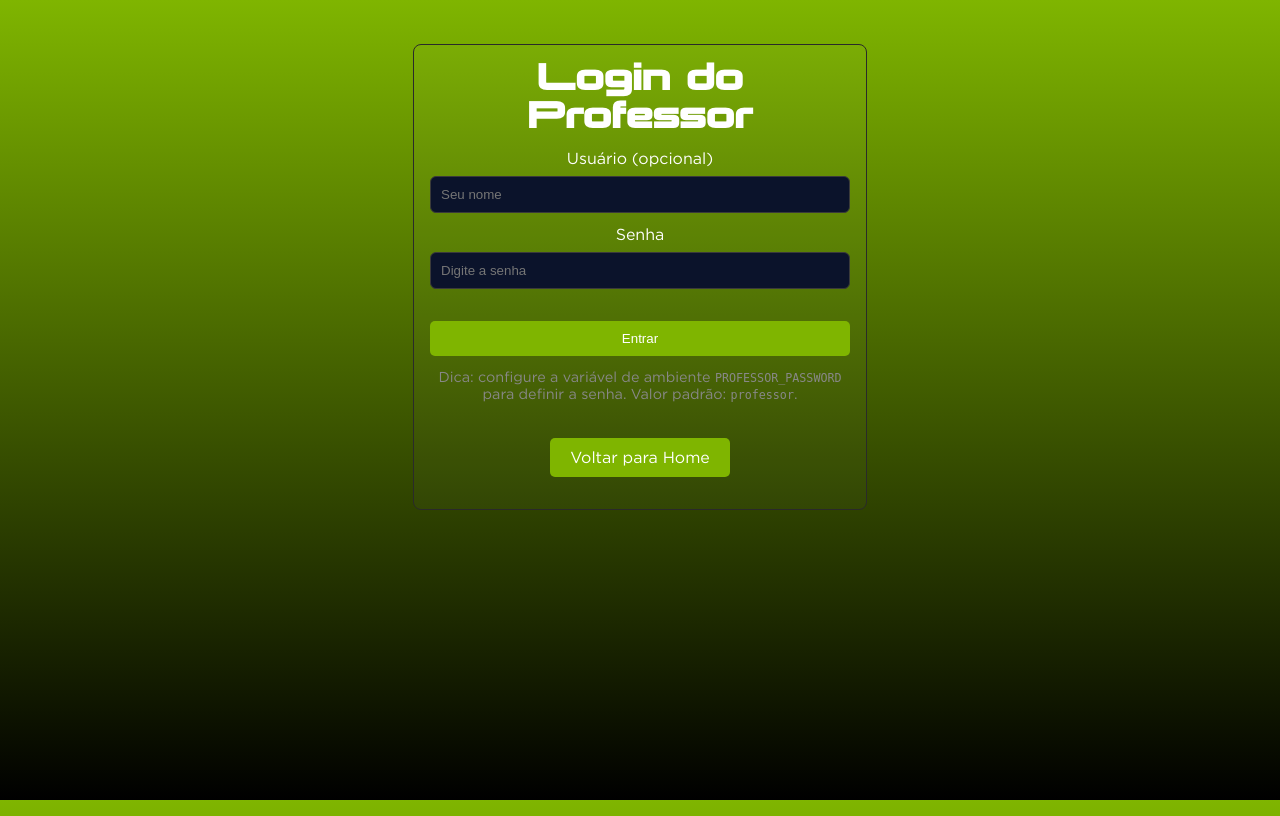
After one commit to haroldocurti/Cosmo-Casa, a Flask app: page /professor/login in a window 1280 px wide. The commit adds this page. Run offline with Flask 3, Linux system fonts and the light colour scheme; data comes from the database, SQL or seed files in the repository; both versions use the stored data as it was after the commit.

Commit message:
Criando tela de loin professor

```diff
--- a/routes/professor.py
+++ b/routes/professor.py
@@ -5,12 +5,139 @@ import sqlite3
 import logging
 from datetime import datetime
 
-from flask import Blueprint, render_template, request, redirect, url_for, Response
+from flask import Blueprint, render_template, request, redirect, url_for, Response, session
+import os
+from werkzeug.security import check_password_hash, generate_password_hash
 
 from services.db import db_manager
 
 
 professor_bp = Blueprint('professor', __name__)
+
+
+# --- Proteção de acesso (RBAC) para rotas do blueprint professor ---
+@professor_bp.before_request
+def _require_professor_role():
+    """Exige papel 'professor' (ou sessão com professor_id) para acesso.
+
+    - Exceções: rotas de login/logout do professor.
+    - Para requisições GET não autorizadas, redireciona para login com `next`.
+    - Para POST/PUT/DELETE não autorizados, responde 403.
+    """
+    allowed = {
+        'professor.professor_login',
+        'professor.professor_logout',
+    }
+    if request.endpoint in allowed:
+        return None
+    try:
+        if (session.get('user_role') in {'professor', 'admin'}) or session.get('professor_id'):
+            return None
+    except Exception:
+        pass
+    if request.method == 'GET':
+        # Redireciona para login preservando destino
+        return redirect(url_for('professor.professor_login', next=request.path))
+    return Response("Acesso negado: professor requerido.", status=403)
+
+
+@professor_bp.route('/login', methods=['GET', 'POST'], endpoint='professor_login')
+def login():
+    """Login simples de professor usando senha de ambiente.
+
+    Define `session['user_role']='professor'` e `session['professor_id']` ao autenticar.
+    """
+    erro = None
+    # Garantir tabela e admin padrão
+    try:
+        with sqlite3.connect(db_manager.db_path) as conn:
+            cursor = conn.cursor()
+            cursor.execute('''
+                CREATE TABLE IF NOT EXISTS admins (
+                    id INTEGER PRIMARY KEY AUTOINCREMENT,
+                    username TEXT UNIQUE NOT NULL,
+                    password_hash TEXT NOT NULL,
+                    must_change INTEGER DEFAULT 1,
+                    created_at TEXT
+                )
+            ''')
+            cursor.execute('SELECT COUNT(*) FROM admins')
+            count = cursor.fetchone()[0]
+            if count == 0:
+                # Cria admin padrão com senha 'admin' e exige troca
+                default_hash = generate_password_hash('admin')
+                cursor.execute(
+                    'INSERT INTO admins (username, password_hash, must_change, created_at) VALUES (?, ?, ?, ?)',
+                    ('admin', default_hash, 1, datetime.utcnow().isoformat())
+                )
+                conn.commit()
+    except Exception:
+        logging.exception('Falha ao garantir tabela admins')
+
+    if request.method == 'POST':
+        usuario = (request.form.get('usuario') or '').strip()
+        senha = request.form.get('senha') or ''
+        # Autenticar via tabela admins (por enquanto, apenas usuário 'admin')
+        try:
+            with sqlite3.connect(db_manager.db_path) as conn:
+                cursor = conn.cursor()
+                cursor.execute('SELECT id, username, password_hash, must_change FROM admins WHERE username = ?', ('admin',))
+                row = cursor.fetchone()
+                if row and check_password_hash(row[2], senha):
+                    session['user_role'] = 'admin'
+                    session['professor_id'] = row[0]
+                    session['professor_nome'] = usuario or row[1]
+                    # Se precisa trocar senha, direciona para reset
+                    if (row[3] or 0) == 1:
+                        return redirect(url_for('professor.professor_reset_password', next=request.args.get('next')))
+                    destino = request.args.get('next') or url_for('professor.professor_dashboard')
+                    return redirect(destino)
+                else:
+                    erro = 'Credenciais inválidas. Tente novamente.'
+        except Exception:
+            logging.exception('Falha na autenticação do admin')
+            erro = 'Erro ao autenticar. Tente novamente.'
+    return render_template('professor_login.html', erro=erro)
+
+
+@professor_bp.route('/logout', endpoint='professor_logout')
+def logout():
+    """Logout do professor: limpa sessão e volta para home."""
+    try:
+        for k in ('user_role', 'professor_id', 'professor_nome'):
+            session.pop(k, None)
+    except Exception:
+        pass
+    return redirect(url_for('index'))
+
+
+@professor_bp.route('/reset-password', methods=['GET', 'POST'], endpoint='professor_reset_password')
+def reset_password():
+    """Troca de senha obrigatória no primeiro login do admin."""
+    # Exige estar logado como admin
+    if not (session.get('user_role') == 'admin'):
+        return redirect(url_for('professor.professor_login', next=request.path))
+    erro = None
+    if request.method == 'POST':
+        nova = (request.form.get('nova_senha') or '').strip()
+        confirma = (request.form.get('confirmar_senha') or '').strip()
+        if len(nova) < 6:
+            erro = 'A senha deve ter pelo menos 6 caracteres.'
+        elif nova != confirma:
+            erro = 'As senhas não coincidem.'
+        else:
+            try:
+                with sqlite3.connect(db_manager.db_path) as conn:
+                    cursor = conn.cursor()
+                    cursor.execute('UPDATE admins SET password_hash = ?, must_change = 0 WHERE username = ?',
+                                   (generate_password_hash(nova), 'admin'))
+                    conn.commit()
+                destino = request.args.get('next') or url_for('professor.professor_dashboard')
+                return redirect(destino)
+            except Exception:
+                logging.exception('Falha ao atualizar senha do admin')
+                erro = 'Não foi possível atualizar a senha. Tente novamente.'
+    return render_template('professor_reset_password.html', erro=erro)
 
 
 @professor_bp.route('/dashboard', endpoint='professor_dashboard')
@@ -20,6 +147,8 @@ def dashboard():
     salas = []
     salas_inativas = []
     estatisticas_salas = []
+    must_change_admin = 0
+    professor_nome = session.get('professor_nome') or 'Administrador'
 
     # Salas ativas
     try:
@@ -100,7 +229,27 @@ def dashboard():
     except Exception:
         estatisticas_salas = []
 
-    return render_template('professor_dashboard.html', ranking=ranking, salas=salas, salas_inativas=salas_inativas, estatisticas_salas=estatisticas_salas)
+    # Verificar necessidade de troca de senha (somente admin)
+    try:
+        if session.get('user_role') == 'admin':
+            with sqlite3.connect(db_manager.db_path) as conn:
+                cursor = conn.cursor()
+                cursor.execute('SELECT must_change FROM admins WHERE username = ?', ('admin',))
+                row = cursor.fetchone()
+                if row:
+                    must_change_admin = row[0] or 0
+    except Exception:
+        logging.exception('Falha ao obter flag must_change do admin')
+
+    return render_template(
+        'professor_dashboard.html',
+        ranking=ranking,
+        salas=salas,
+        salas_inativas=salas_inativas,
+        estatisticas_salas=estatisticas_salas,
+        must_change_admin=must_change_admin,
+        professor_nome=professor_nome,
+    )
 
 
 @professor_bp.route('/criar-desafio', methods=['POST'], endpoint='professor_criar_desafio')
@@ -315,6 +464,8 @@ def sala_detalhes(codigo_sala):
 
     """Detalhes da sala e links de acesso dos alunos, lendo exclusivamente do SQLite."""
     print(f'Função sala_detalhes chamada para código: {codigo_sala}')  # Print de depuração
+    must_change_admin = 0
+    professor_nome = session.get('professor_nome') or 'Administrador'
     # Tentar buscar pelo banco (inclui salas inativas)
     sala_db = db_manager.buscar_sala_por_codigo_any(codigo_sala)
     if sala_db:
@@ -388,6 +539,18 @@ def sala_detalhes(codigo_sala):
                 'media_pontos_por_tentativa': 0.0
             }
 
+        # Verificar necessidade de troca de senha (somente admin)
+        try:
+            if session.get('user_role') == 'admin':
+                with sqlite3.connect(db_manager.db_path) as conn:
+                    cursor = conn.cursor()
+                    cursor.execute('SELECT must_change FROM admins WHERE username = ?', ('admin',))
+                    row = cursor.fetchone()
+                    if row:
+                        must_change_admin = row[0] or 0
+        except Exception:
+            logging.exception('Falha ao obter flag must_change do admin (detalhes)')
+
         sala_view = {
             'codigo_sala': sala_db.get('codigo_sala'),
             'nome_sala': sala_db.get('nome_sala'),
@@ -399,7 +562,15 @@ def sala_detalhes(codigo_sala):
             'desafios': desafios,
             'desafio_selecionado_index': sala_db.get('desafio_selecionado_index')
         }
-        return render_template('professor_sala_detalhes.html', sala=sala_view, alunos=alunos, turma_stats=turma_stats, desempenho_desafios=desempenho_desafios)
+        return render_template(
+            'professor_sala_detalhes.html',
+            sala=sala_view,
+            alunos=alunos,
+            turma_stats=turma_stats,
+            desempenho_desafios=desempenho_desafios,
+            must_change_admin=must_change_admin,
+            professor_nome=professor_nome,
+        )
 
     # Apenas SQLite
     return "Sala não encontrada", 404
--- a/static/css/style.css
+++ b/static/css/style.css
@@ -922,7 +922,7 @@ body.conteudo-centralizado.selecao-modulos::before {
 .room-header .share-btn:hover { background-color: var(--btn-hover-bg); color: var(--btn-hover-text); border-color: var(--btn-hover-bg); }
 .room-header .room-right { display: flex; align-items: center; gap: 10px; flex: 0 0 auto; }
 .room-header .action-btn { padding: 8px 12px; background-color: #334155; color: #e0e0e0; border: 1px solid #475569; border-radius: 6px; cursor: pointer; transition: background-color 0.2s, transform 0.1s; }
-.room-header .action-btn:hover { background-color: #475569; transform: translateY(-1px); }
+.room-header .action-btn:hover { background-color: #7FB500; transform: translateY(-1px); }
 .room-info-grid { display: grid; grid-template-columns: repeat(auto-fit, minmax(250px, 1fr)); gap: 20px; margin-bottom: 30px; }
 .info-card { background: rgba(255, 255, 255, 0.05); padding: 20px; border-radius: 10px; text-align: center; }
 .info-icon { font-size: 32px; margin-bottom: 15px; color: #64ffda; }
@@ -965,6 +965,18 @@ body.conteudo-centralizado.selecao-modulos::before {
 /* ===== Alertas e painéis ===== */
 .alerta { padding: 12px; background: rgba(255, 193, 7, 0.1); border-radius: 8px; border-left: 4px solid #ffc107; }
 
+/* ===== Topbar (Professor) ===== */
+.topbar { display:flex; justify-content:space-between; align-items:center; padding:8px 16px; ; border-bottom:1px solid rgba(255,255,255,0.08); border-radius: 8px; }
+.topbar .user { color:#fff; font-weight:600; font-family: 'korataki'; }
+.topbar-actions { display:flex; gap:8px; align-items:center; }
+.topbar .action-btn { padding: 8px 8px ; background: #7FB500; color: #fff; border: 1px solid ; border-radius: 6px; cursor: pointer; transition: background-color 0.2s, transform 0.1s; text-decoration: none; }
+.topbar .action-btn:hover { background: #fff; color: ; transform: translateY(-1px); }
+.topbar .action-btn.danger { background: rgba(255, 99, 71, 0.2); color: #ff6b6b; border: 1px solid #ff6b6b; }
+
+/* Banner de alerta reutilizável */
+.alert-banner { margin:12px 0; padding:10px; border:1px solid #b58900; background:rgba(181,137,0,0.18); color:#ffd27f; border-radius:6px; display:flex; justify-content:space-between; align-items:center; gap:8px; }
+.alert-banner .msg { flex:1; }
+
 /* ===== Seleção de Módulos: painéis ===== */
 .info-performance { padding: 12px; background: rgba(100, 255, 218, 0.1); border-radius: 8px; border-left: 4px solid #64ffda; }
 .info-performance h4 { margin: 0 0 8px 0; color: #64ffda; }
--- /dev/null
+++ b/templates/professor_login.html
@@ -0,0 +1,42 @@
+<!DOCTYPE html>
+<html lang="pt-br">
+<head>
+    <meta charset="UTF-8">
+    <meta name="viewport" content="width=device-width, initial-scale=1">
+    <link rel="stylesheet" href="{{ url_for('static', filename='css/style.css') }}">
+    <title>Login do Professor</title>
+    <style>
+        .login-card { max-width: 420px; margin: 0 auto; padding: 16px; border: 1px solid #2a2a2a; border-radius: 8px; background: rgba(255,255,255,0.02); }
+        .login-title { margin: 0 0 12px 0; color: #fff; }
+        .login-help { margin: 8px 0; font-size: 0.9em; color: #888; }
+        .form-row { display: flex; flex-direction: column; gap: 8px; margin: 12px 0; }
+        .form-row input { padding: 10px; border-radius: 6px; border: 1px solid #3a3a3a; background: #0b132b; color: #e0e0e0; }
+        .erro { color: #ff6b6b; margin: 8px 0; }
+    </style>
+</head>
+<body class="conteudo-centralizado">
+    <div class="container-grande">
+        <div class="login-card">
+            <h2 class="login-title">Login do Professor</h2>
+            {% if erro %}
+            <div class="erro">{{ erro }}</div>
+            {% endif %}
+            <form method="post" action="{{ url_for('professor.professor_login', next=request.args.get('next')) }}">
+                <div class="form-row">
+                    <label for="usuario">Usuário (opcional)</label>
+                    <input type="text" id="usuario" name="usuario" placeholder="Seu nome">
+                </div>
+                <div class="form-row">
+                    <label for="senha">Senha</label>
+                    <input type="password" id="senha" name="senha" placeholder="Digite a senha">
+                </div>
+                <div class="form-row">
+                    <button type="submit" class="botao">Entrar</button>
+                </div>
+            </form>
+            <p class="login-help">Dica: configure a variável de ambiente <code>PROFESSOR_PASSWORD</code> para definir a senha. Valor padrão: <code>professor</code>.</p>
+            <p><a href="{{ url_for('index') }}" class="botao">Voltar para Home</a></p>
+        </div>
+    </div>
+</body>
+</html>
```
Also changed, not shown: templates/professor_dashboard.html (+14 -0 lines), templates/professor_reset_password.html (added, +40 -0 lines), templates/professor_sala_detalhes.html (+14 -0 lines), salas_virtuais.db.
